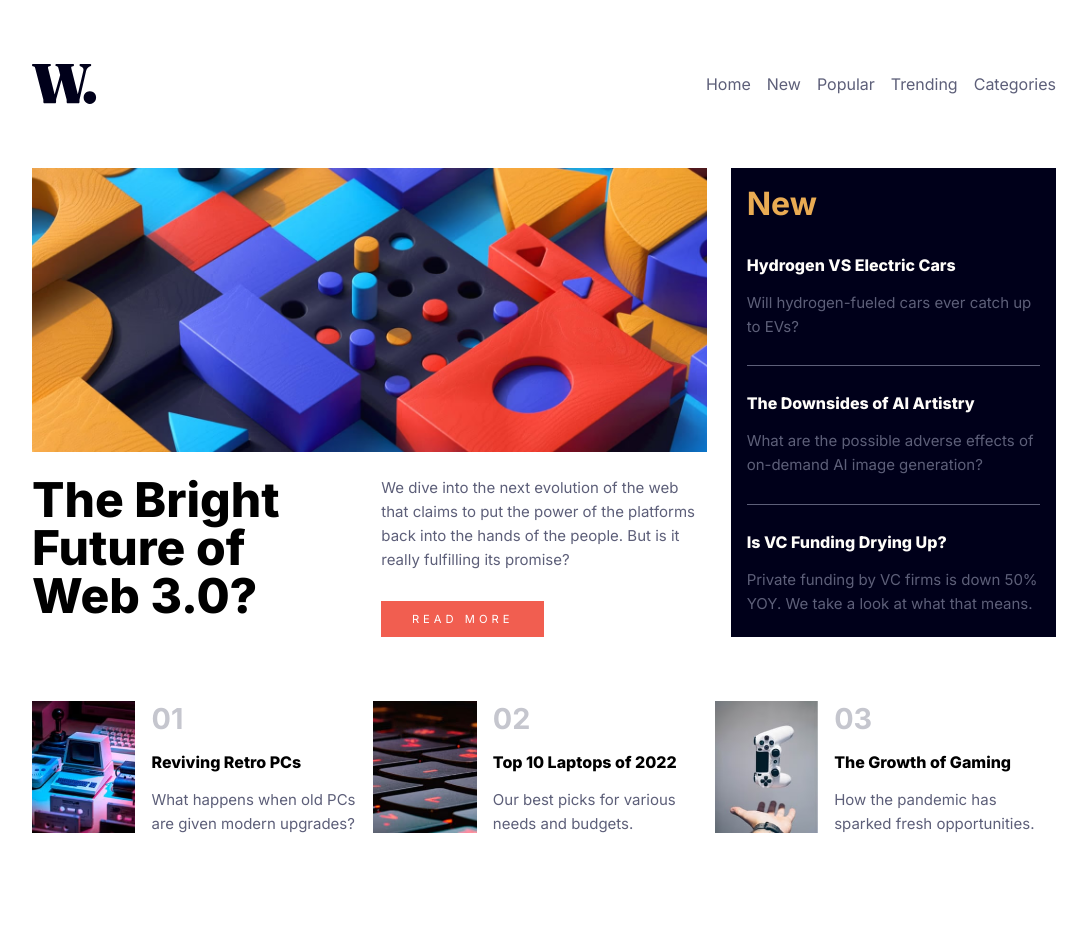
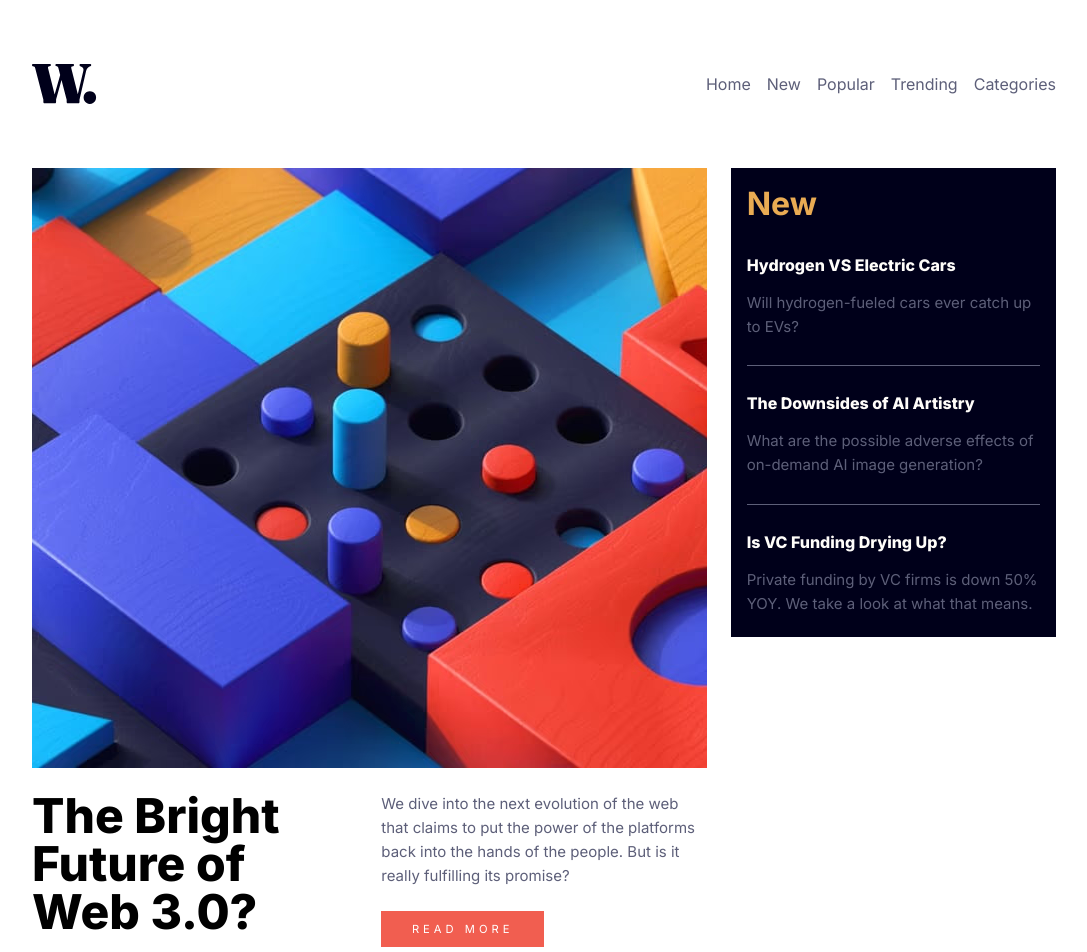
Before and after one commit to davidlb365/news-homepage-fm-react, a React (Vite) app: page / in a window 1280 px wide. Shown: the top 952 px of the page, without its empty margins (96-1183 px from the left). Before the commit the page ends 927 px from the top, so only its background shows below. Built offline with nearby package versions, Linux system fonts and the light colour scheme.

Commit message:
added img width height

```diff
--- a/src/components/Footer.jsx
+++ b/src/components/Footer.jsx
@@ -9,7 +9,9 @@ const Footer = () => {
                     <source srcSet="images/image-retro-pcs.webp" type="image/webp" />
                     <img className="footer__image"
                         src="images/image-retro-pcs.jpg"
-                        alt="retro image" />
+                        alt="retro image"
+                        width="200"
+                        height="254"  />
                 </picture>
                 <div className="footer__content">
                     <h3 className="footer__number">01</h3>
@@ -23,7 +25,9 @@ const Footer = () => {
                     <source srcSet="images/image-top-laptops.webp" type="image/webp" />
                     <img className="footer__image"
                         src="images/image-top-laptops.jpg"
-                        alt="laptops image" />
+                        alt="laptops image"
+                        width="200"
+                        height="254" />
                 </picture>
                 <div className="footer__content">
                     <h3 className="footer__number">02</h3>
@@ -37,7 +41,9 @@ const Footer = () => {
                     <source srcSet="images/image-gaming-growth.webp" type="image/webp" />
                     <img className="footer__image"
                         src="images/image-gaming-growth.jpg"
-                        alt="gaming image" />
+                        alt="gaming image"
+                        width="200"
+                        height="254" />
                 </picture>
                 <div className="footer__content">
                     <h3 className="footer__number">03</h3>
--- a/src/components/Main.jsx
+++ b/src/components/Main.jsx
@@ -5,14 +5,16 @@ const Main = () => {
         <main>
             <div className="grid" >
                 <picture className="grid__picture">
-                    <source media="(max-width: 767px)" srcSet="images/image-web-3-mobile.avif" type="image/avif" />
-                    <source media="(min-width: 768px)" srcSet="images/image-web-3-desktop.avif" type="image/avif" />
-                    <source media="(max-width: 767px)" srcSet="images/image-web-3-mobile.webp" type="image/webp" />
-                    <source media="(min-width: 768px)" srcSet="images/image-web-3-desktop.webp" type="image/webp" />
-                    <source media="(min-width: 768px)" srcSet="images/image-web-3-desktop.jpg" />
+                    <source media="(max-width: 767px)" srcSet="images/image-web-3-mobile.avif" width="686" height="600" type="image/avif" />
+                    <source media="(min-width: 768px)" srcSet="images/image-web-3-desktop.avif" width="1460" height="600" type="image/avif" />
+                    <source media="(max-width: 767px)" srcSet="images/image-web-3-mobile.webp" width="686" height="600"  type="image/webp" />
+                    <source media="(min-width: 768px)" srcSet="images/image-web-3-desktop.webp" width="1460" height="600"  type="image/webp" />
+                    <source media="(min-width: 768px)" srcSet="images/image-web-3-desktop.jpg" width="1460" height="600" />
                     <img className="grid__image"
                         src="images/image-web-3-mobile.jpg"
-                        alt="image web 3" />
+                        alt="image web 3"
+                        width="686"
+                        height="600" />
                 </picture>
                 <h2 className="grid__title">The Bright Future of Web 3.0?</h2>
                 <div className="grid__more">
```
